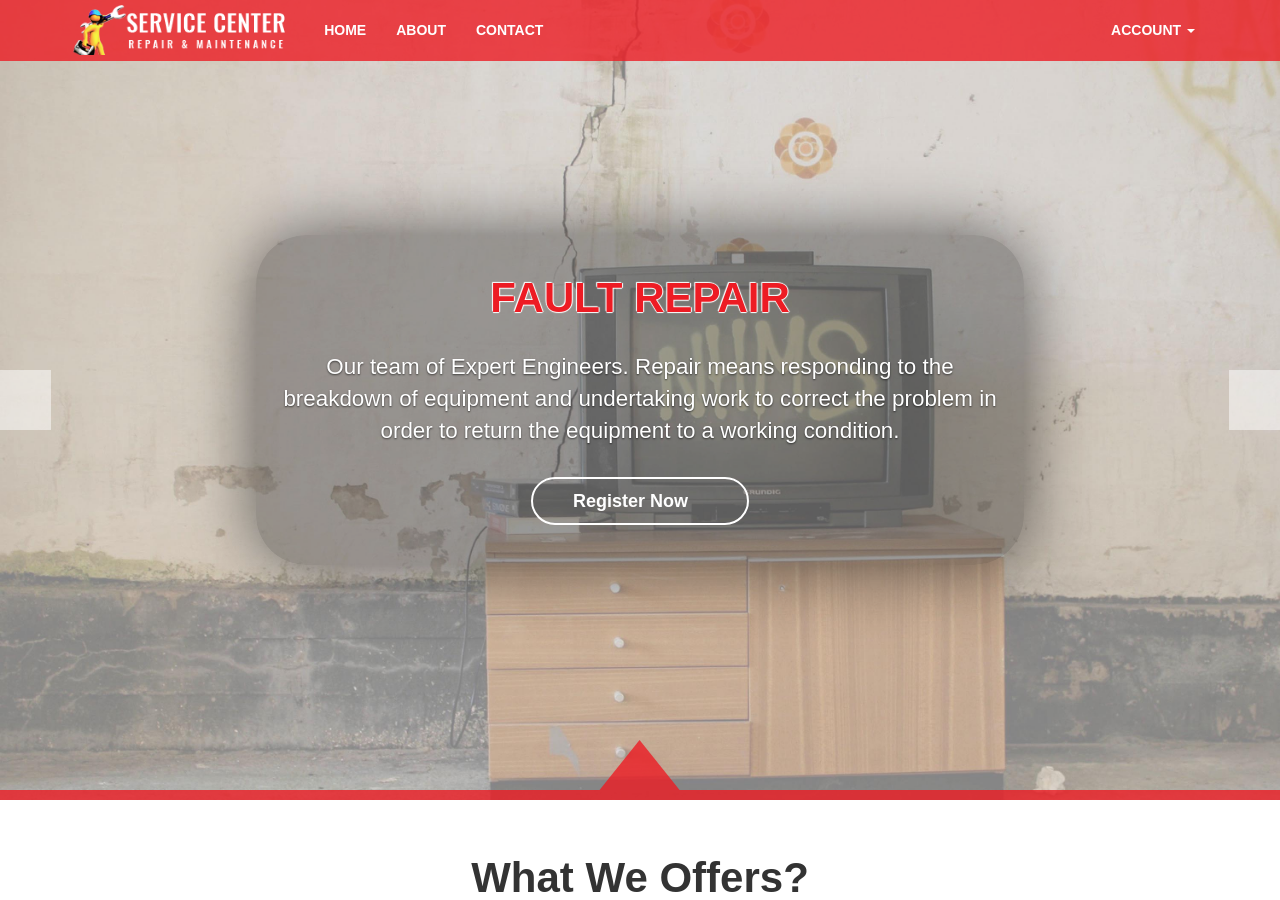
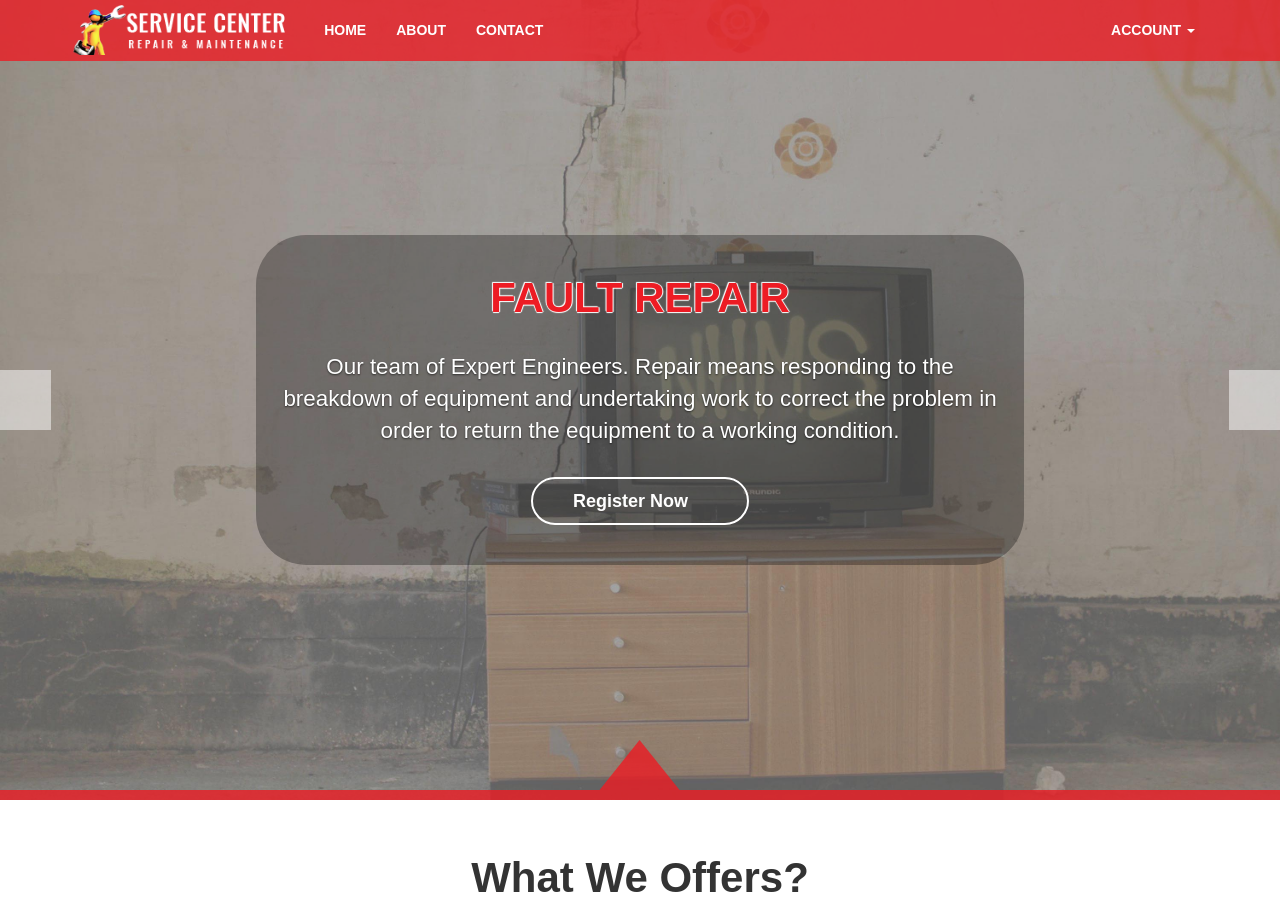
Before and after one commit to sorabh86/servicecenter, a PHP site: page /mca-mini-project/ in a window 1280 px wide. Shown: the top 900 px of the page. Run offline with PHP 8.4, Linux system fonts and the light colour scheme; data that the repository does not hold is empty; some web fonts are replaced.

Commit message:
correction

```diff
--- a/css/style.css
+++ b/css/style.css
@@ -128,7 +128,7 @@ form[name=book-appointment] .nav-tabs {
 #home-carousal .carousel-caption {
 	top: 50%;
 	background: rgba(0, 0, 0, 0.3);
-	box-shadow: 0 0 70px rgba(0, 0, 0, 0.6);
+	/* box-shadow: 0 0 70px rgba(0, 0, 0, 0.6); */
 	padding: 40px 20px;
 	border-radius: 50px;
 	transform: translateY(-50%);
```
Also changed, not shown: img/carousal/01.jpg, img/doctors/expert-doctor-02.jpg (deleted), img/doctors/expert-doctor-03.jpg (deleted), img/doctors/expert-doctor.jpg (deleted), img/doctors/specialist-doctor-01.jpg (deleted), img/doctors/specialist-doctor-01.png (deleted), img/doctors/specialist-doctor-02.jpg (deleted), img/doctors/specialist-doctor-02.png (deleted), img/doctors/specialist-doctor-03.jpg (deleted), img/doctors/specialist-doctor-03.png (deleted), img/doctors/specialist-doctor-04.jpg (deleted), img/doctors/specialist-doctor-04.png (deleted).
